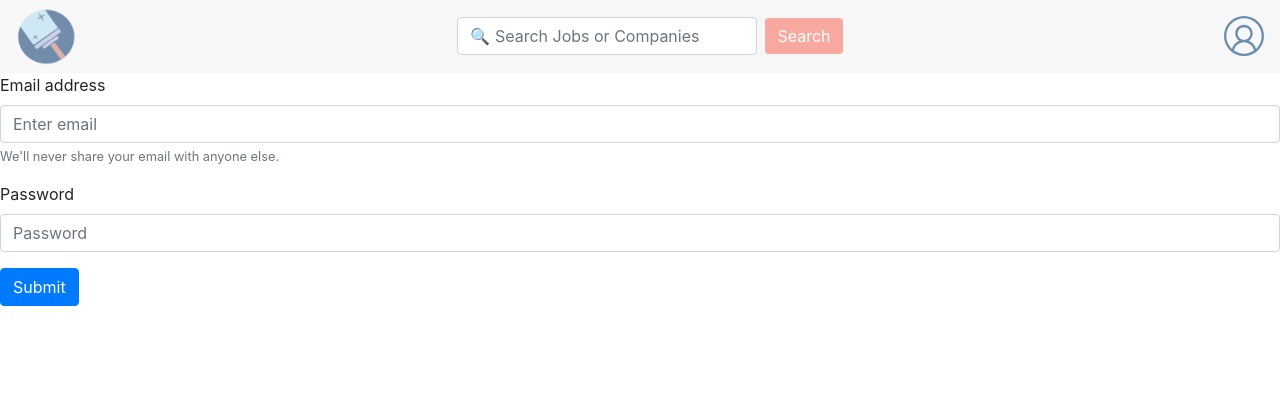
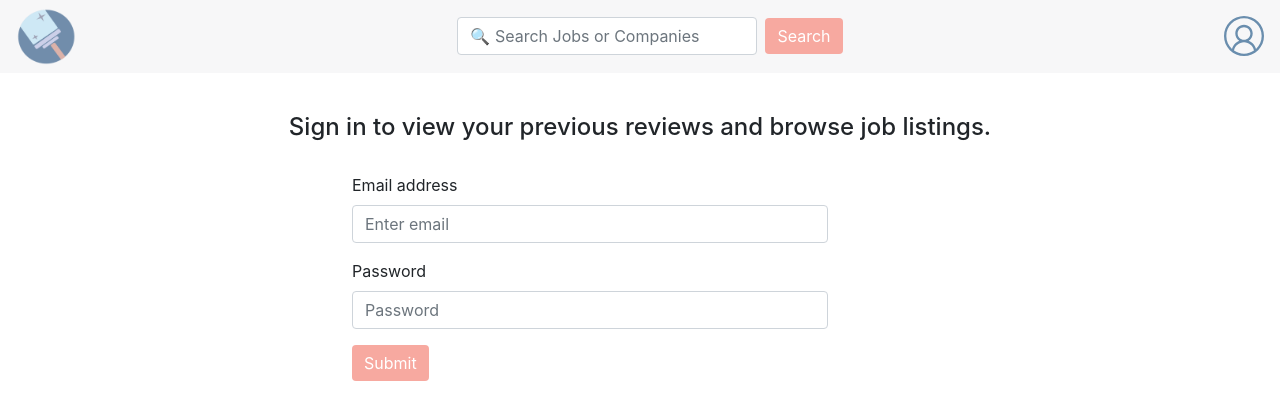
Before and after one commit to annatruelove/squeegee, a React (Create React App) app: page /signin in a window 1280 px wide. Shown: the top 420 px of the page. Built offline with nearby package versions, Linux system fonts and the light colour scheme.

Commit message:
Add sign up/in styling and very beginning of search result

```diff
--- a/src/App.js
+++ b/src/App.js
@@ -9,6 +9,7 @@ import Signup from './screens/Signup';
 import * as firebase from 'firebase';
 import Signin from './screens/Signin';
 import Companies from './screens/Companies';
+import SearchResults from './screens/SearchResults';
 
 // Firebase App (the core Firebase SDK) is always required and
 // must be listed before other Firebase SDKs
@@ -36,6 +37,7 @@ const App = () => {
           <Route path='/signup' component={ Signup } />
           <Route path='/signin' component={ Signin } />
           <Route path='/companies' component={ Companies } />
+          <Route path='/results' component={ SearchResults } />
         </Switch>
       </BrowserRouter>
       </>
--- a/src/custom.scss
+++ b/src/custom.scss
@@ -10,9 +10,20 @@ $theme-colors: (
 }
 
 #signup {
-    padding-left: 100px;
+    width: 45%;
     padding-right: 100px;
     padding-bottom: 100px;
+}
+
+#form {
+    padding-left: 100px;
+    padding-top: 40px;
+}
+
+#signin-form {
+    display: flex;
+    flex-direction: column;
+    align-items: center;
     padding-top: 40px;
 }
 
--- /dev/null
+++ b/src/screens/SearchResults.js
@@ -0,0 +1,21 @@
+import React from 'react';
+
+const SearchItem = () => {
+    return (
+        <div>
+            <h4>UX Engineer</h4>
+            <h6>SAS</h6>
+            <p></p>
+        </div>
+    )
+}
+
+const SearchResults = () => {
+    return (
+        <>
+        <SearchItem></SearchItem>
+        </>
+    )
+}
+
+export default SearchResults;
--- a/src/screens/Signin.js
+++ b/src/screens/Signin.js
@@ -27,24 +27,31 @@ const Signin = () => {
         };
 
         return (
-          <Form onSubmit={e => handleForm(e)}>
+<>
            <Navigation />
+          <Form id="signin-form">
+          <h4>
+            Sign in to view your previous reviews and browse job listings.
+            </h4>
+            <br></br>
+          <div id="signup">
+
+
           <Form.Group controlId="formBasicEmail">
             <Form.Label>Email address</Form.Label>
             <Form.Control type="email" placeholder="Enter email" onChange={e => setEmail(e.target.value)}/>
-            <Form.Text className="text-muted">
-              We'll never share your email with anyone else.
-            </Form.Text>
           </Form.Group>
 
           <Form.Group controlId="formBasicPassword">
             <Form.Label>Password</Form.Label>
             <Form.Control type="password" placeholder="Password" onChange={e => setPassword(e.target.value)}/>
           </Form.Group>
-          <Button variant="primary" type="submit">
+          <Button variant="primary" id="submit-button" type="submit">
             Submit
           </Button>
+          </div>
         </Form>
+        </>
         );
 
   }
--- a/src/screens/Signup.js
+++ b/src/screens/Signup.js
@@ -31,10 +31,11 @@ const Signup = () => {
       return (
         <>
         <Navigation />
-        <Form id="signup" onSubmit={e => handleForm(e)}>
+        <Form id="form" onSubmit={e => handleForm(e)}>
             <Form.Label>
                 We need some basic information from you to set up your profile. Your identity while using Squeegee is anonymous.
             </Form.Label>
+            <div id="signup">
             <br></br>
             <Form.Group controlId="formBasicEmail">
             <Form.Label>Email address</Form.Label>
@@ -55,6 +56,8 @@ const Signup = () => {
                 <Button variant="primary" id="submit-button" type="submit">
                     Submit
                 </Button>
+
+                </div>
         </Form>
         </>
     );
```
